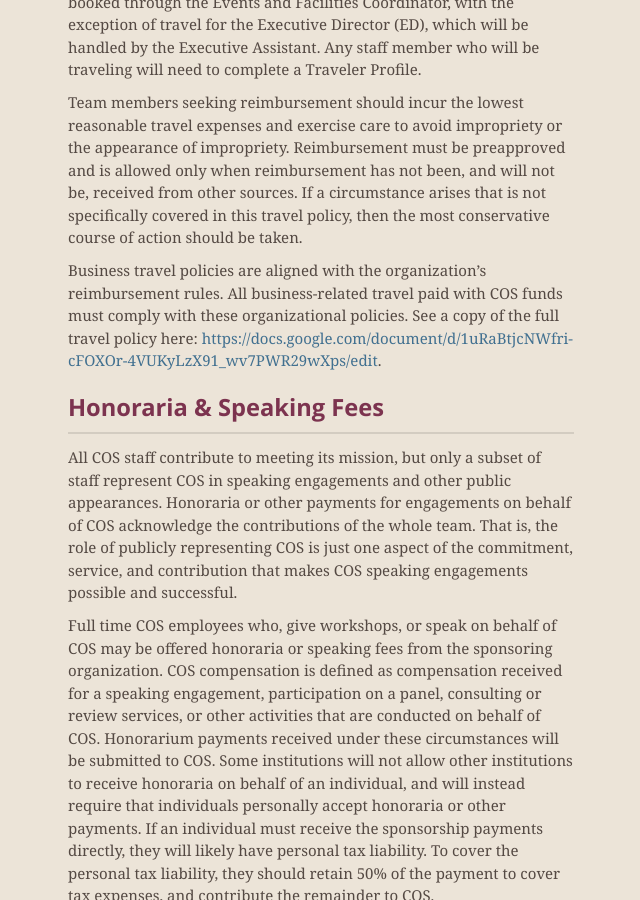
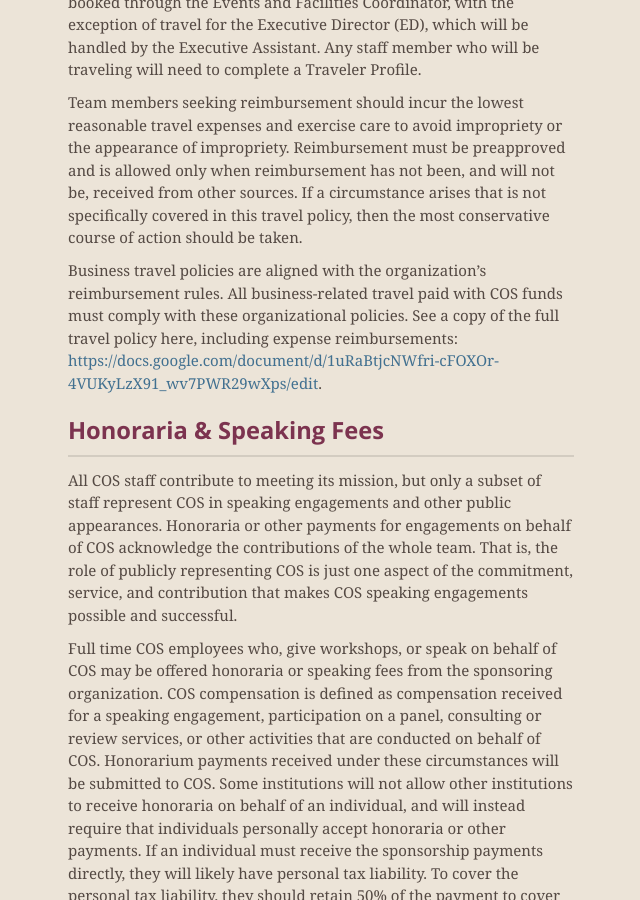
Before and after one commit to CenterForOpenScience/Policies-and-Procedures, a Jekyll site: the page built from index.md, in a window 1280 px wide and 900 px high, scrolled down 9105 px. Shown: the whole window, without its empty margins (319-959 px from the left). Built offline with Jekyll 4.4.1, drawn with Linux system fonts in a browser that asks for light colours; nearby versions of some CDN libraries; our own code applies the rules of GitHub Pages for plain Markdown files.

Commit message:
Update index.md

```diff
--- a/index.md
+++ b/index.md
@@ -207,7 +207,7 @@
 
 Team members seeking reimbursement should incur the lowest reasonable travel expenses and exercise care to avoid impropriety or the appearance of impropriety. Reimbursement must be preapproved and is allowed only when reimbursement has not been, and will not be, received from other sources. If a circumstance arises that is not specifically covered in this travel policy, then the most conservative course of action should be taken.
 
-Business travel policies are aligned with the organization’s reimbursement rules. All business-related travel paid with COS funds must comply with these organizational policies. See a copy of the full travel policy here:  <https://docs.google.com/document/d/1uRaBtjcNWfri-cFOXOr-4VUKyLzX91_wv7PWR29wXps/edit>.
+Business travel policies are aligned with the organization’s reimbursement rules. All business-related travel paid with COS funds must comply with these organizational policies. See a copy of the full travel policy here, including expense reimbursements:  <https://docs.google.com/document/d/1uRaBtjcNWfri-cFOXOr-4VUKyLzX91_wv7PWR29wXps/edit>.
 
 Honoraria &amp; Speaking Fees
 ------------------
```
